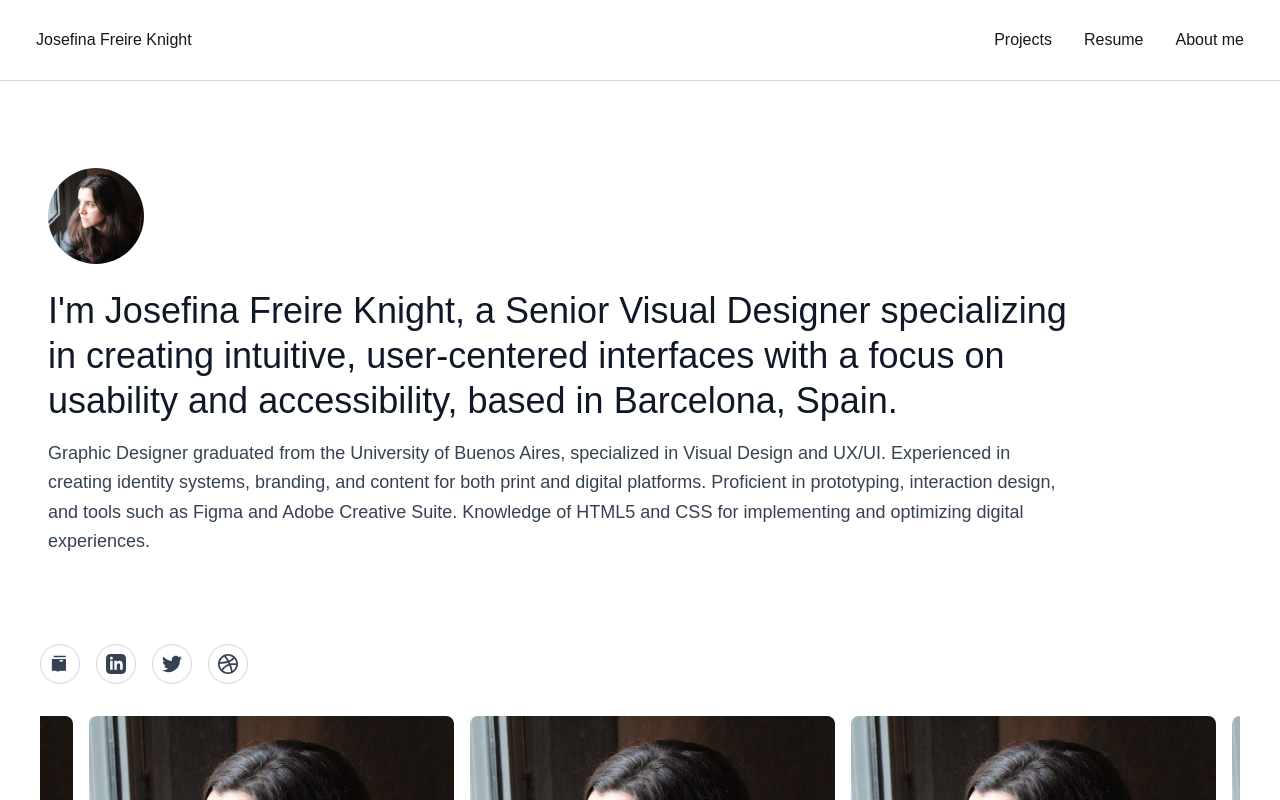
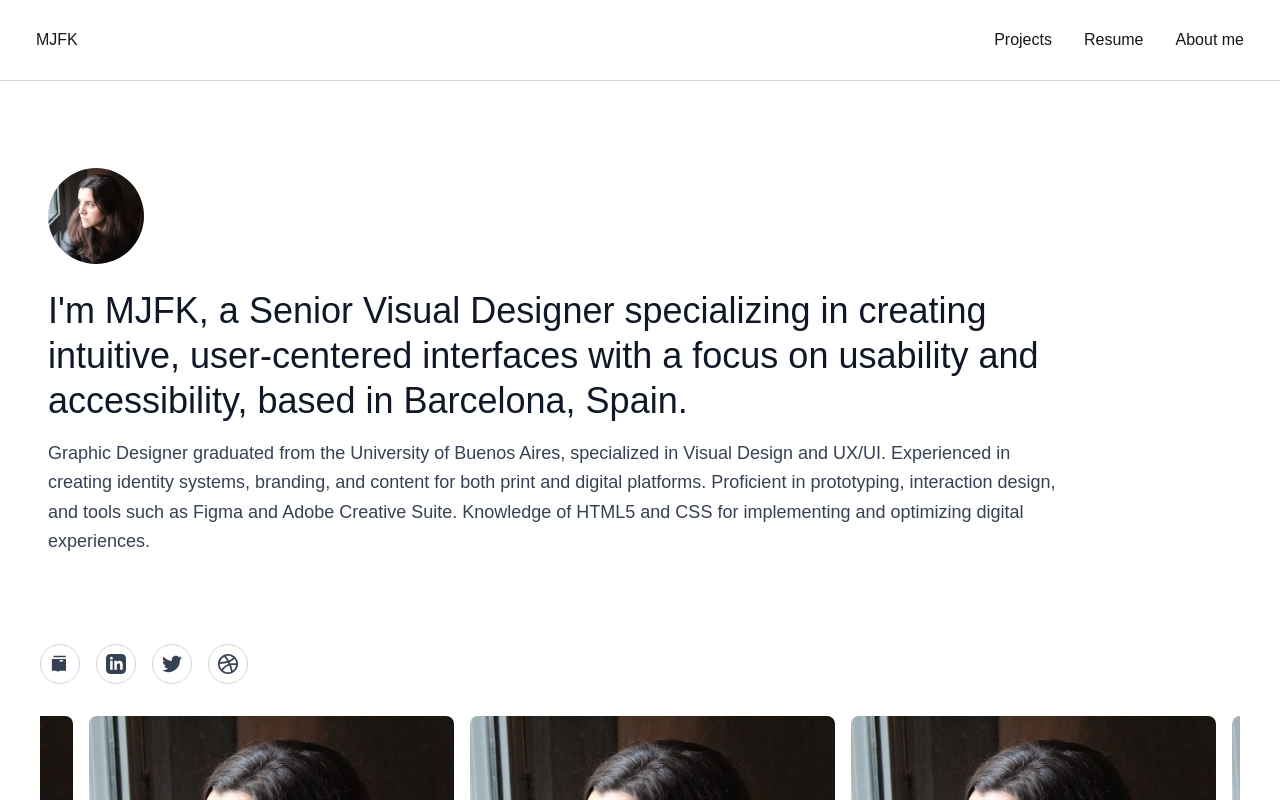
Before and after one commit to tomasfrancizco/portfolio-josefina, a Next.js app: page / in a window 1280 px wide. Built offline with nearby package versions, Linux system fonts and the light colour scheme.

Commit message:
fixed eslint errors

```diff
--- a/src/app/layout.tsx
+++ b/src/app/layout.tsx
@@ -8,8 +8,8 @@ const manrope = Manrope({
 });
 
 export const metadata: Metadata = {
-  title: "Josefina Freire Knight",
-  description: "Josefina Freire Knight Portfolio",
+  title: "MJFK",
+  description: "MJFK",
 };
 
 export default function RootLayout({
--- a/src/components/Cover.tsx
+++ b/src/components/Cover.tsx
@@ -6,13 +6,13 @@ import AnimatedElement from "./AnimatedElement";
 export default function Cover() {
   return (
     <div className="w-full bg-white py-12 md:py-16">
-      <div className="mx-auto max-w-screen-2xl px-4 md:px-6 2xl:px-10">
+      <div className="mx-auto max-w-screen-2xl px-4 md:px-6">
         <div className="flex flex-col items-start">
           {/* Profile Image */}
           <div className="mb-6 h-20 w-20 overflow-hidden rounded-full md:h-24 md:w-24">
             <Image
               src="/profile-image.jpg" // You'll need to add this image to your public folder
-              alt="Josefina Freire Knight"
+              alt="MJFK"
               width={96}
               height={96}
               className="h-full w-full object-cover"
@@ -23,7 +23,7 @@ export default function Cover() {
           {/* Title with animation */}
           <AnimatedElement className="mb-4 max-w-5xl text-left">
             <h1 className="text-2xl leading-tight text-gray-900 md:text-3xl lg:text-4xl">
-              I'm Josefina Freire Knight, a Senior Visual Designer specializing in
+              I&apos;m MJFK, a Senior Visual Designer specializing in
               creating intuitive, user-centered interfaces with a focus on
               usability and accessibility, based in Barcelona, Spain.
             </h1>
--- a/src/components/Navbar.tsx
+++ b/src/components/Navbar.tsx
@@ -1,6 +1,4 @@
 import Link from "next/link";
-import DarkModeSwitcher from "./DarkModeSwitcher";
-import Image from "next/image";
 
 const Navbar = (props: {
   sidebarOpen: string | boolean | undefined;
@@ -56,7 +54,7 @@ const Navbar = (props: {
 
         <div className="hidden sm:block">
           <Link href="/">
-            <p className="hover:text-gray-400">Josefina Freire Knight</p>
+            <p className="hover:text-gray-400">MJFK</p>
           </Link>
         </div>
 
--- a/src/hooks/useColorMode.tsx
+++ b/src/hooks/useColorMode.tsx
@@ -8,9 +8,11 @@ const useColorMode = () => {
     const className = "dark";
     const bodyClass = window.document.body.classList;
 
-    colorMode === "dark"
-      ? bodyClass.add(className)
-      : bodyClass.remove(className);
+    if (colorMode === "dark") {
+      bodyClass.add(className);
+    } else {
+      bodyClass.remove(className);
+    }
   }, [colorMode]);
 
   return [colorMode, setColorMode];
--- a/src/hooks/useIntersectionObserver.tsx
+++ b/src/hooks/useIntersectionObserver.tsx
@@ -44,5 +44,5 @@ export default function useIntersectionObserver<T extends Element>(
     };
   }, [root, rootMargin, threshold, once]);
 
-  return [elementRef, isVisible];
+  return [elementRef as RefObject<T>, isVisible];
 }
```
